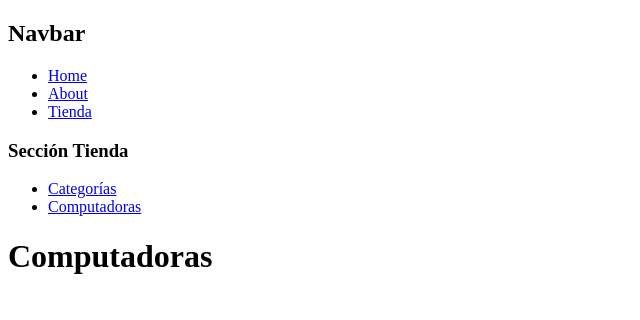
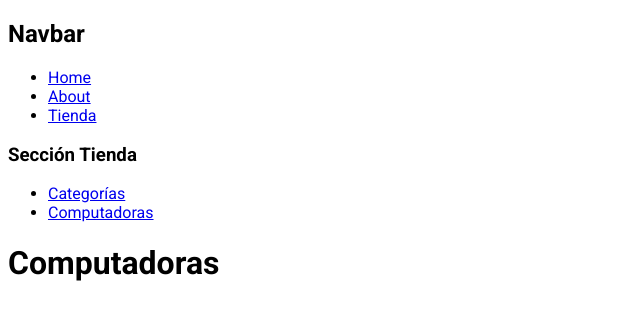
Before and after one commit to faidrn/my-first-nextjs-project, a Next.js app: page /tienda/categorias/computadoras in a window 1280 px wide. Shown: the top 320 px of the page, without its empty margins (0-640 px from the left). Built offline with nearby package versions, Linux system fonts and the light colour scheme.

Commit message:
Agregando fuentes al proyecto

```diff
--- a/app/layout.jsx
+++ b/app/layout.jsx
@@ -1,4 +1,5 @@
 import Navbar from "../components/Navbar";
+import { Roboto } from 'next/font/google';
 
 export const metadata = {
     title: 'Mi tienda con Next.js',
@@ -6,10 +7,17 @@
     keywords: 'tienda, next.js, ecommerce, productos',
 }
 
+const roboto = Roboto({
+    subsets: ['latin'],
+    weight: ['300', '400', '500', '700'],
+    style: ['normal', 'italic'],
+    variable: '--font-roboto',
+});
+
 export default function RootLayout({ children }) {
     return (
         <html lang="en">
-            <body>
+            <body className={roboto.className}>
                 <Navbar />
                 {children}
             </body>
```
